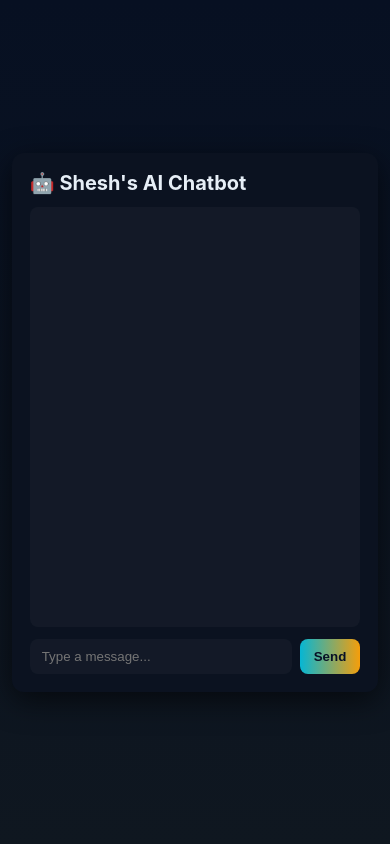
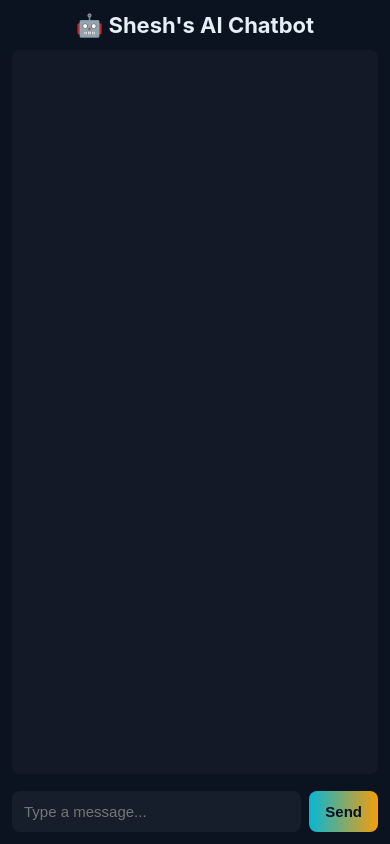
Before and after one commit to sheshakanthra/ai-chatbot-webapp, a Flask app: page / in a window 390 px wide. Run offline with Flask 3, Linux system fonts and the light colour scheme.

Commit message:
UI update: full screen chat layout

```diff
--- a/backend/backend/static/style.css
+++ b/backend/backend/static/style.css
@@ -5,10 +5,14 @@
   --muted: #9aa7b2;
 }
 
-* { box-sizing: border-box; }
+* {
+  box-sizing: border-box;
+}
+
 body {
   margin: 0;
-  min-height: 100vh;
+  height: 100vh;
+  width: 100vw;
   display: flex;
   align-items: center;
   justify-content: center;
@@ -17,50 +21,91 @@ body {
   font-family: Inter, Arial, sans-serif;
 }
 
+/* ✅ FULL SCREEN CHAT LAYOUT */
 .chat-container {
-  width: 420px;
-  max-width: 94vw;
+  width: 95vw;
+  height: 95vh;
+  max-width: none;
   background: var(--card);
-  padding: 18px;
+  padding: 20px;
   border-radius: 12px;
   box-shadow: 0 8px 30px rgba(0,0,0,0.6);
+  display: flex;
+  flex-direction: column;
 }
 
-h2 { margin: 0 0 12px 0; font-size: 20px; }
+h2 {
+  margin: 0 0 12px 0;
+  font-size: 22px;
+  text-align: center;
+}
 
+/* ✅ CHAT WINDOW EXPANDS FULL HEIGHT */
 #chat-box {
   background: rgba(255,255,255,0.03);
   border-radius: 8px;
-  padding: 12px;
-  height: 420px;
+  padding: 14px;
+  flex: 1; /* take remaining height */
   overflow-y: auto;
   margin-bottom: 12px;
   font-size: 14px;
 }
 
-.msg { margin: 8px 0; padding: 8px 10px; border-radius: 8px; display: inline-block; max-width: 85%; }
-.msg.user { background: rgba(56,189,248,0.12); color: #7fe6ff; align-self: flex-end; float: right; }
-.msg.bot { background: rgba(250,204,21,0.08); color: #ffe8a1; float: left; }
+/* Messages */
+.msg {
+  margin: 8px 0;
+  padding: 10px 12px;
+  border-radius: 8px;
+  display: inline-block;
+  max-width: 85%;
+}
+.msg.user {
+  background: rgba(56,189,248,0.12);
+  color: #7fe6ff;
+  align-self: flex-end;
+  float: right;
+}
+.msg.bot {
+  background: rgba(250,204,21,0.08);
+  color: #ffe8a1;
+  float: left;
+}
 
+/* ✅ INPUT AREA FIXED AT BOTTOM */
 .input-row {
   display: flex;
   gap: 8px;
+  padding-top: 5px;
 }
+
 #user-input {
   flex: 1;
-  padding: 10px 12px;
+  padding: 12px;
   border-radius: 8px;
   border: none;
-  background: rgba(255,255,255,0.03);
+  background: rgba(255,255,255,0.05);
   color: #e6eef6;
   outline: none;
+  font-size: 15px;
 }
+
 #send-btn {
-  padding: 10px 14px;
+  padding: 12px 16px;
   border-radius: 8px;
   border: none;
   cursor: pointer;
   background: linear-gradient(90deg,#06b6d4,#f59e0b);
   color: #081026;
   font-weight: 600;
+  font-size: 15px;
 }
+
+/* ✅ BETTER MOBILE SUPPORT */
+@media (max-width: 768px) {
+  .chat-container {
+    width: 100vw;
+    height: 100vh;
+    border-radius: 0;
+    padding: 12px;
+  }
+}
```
